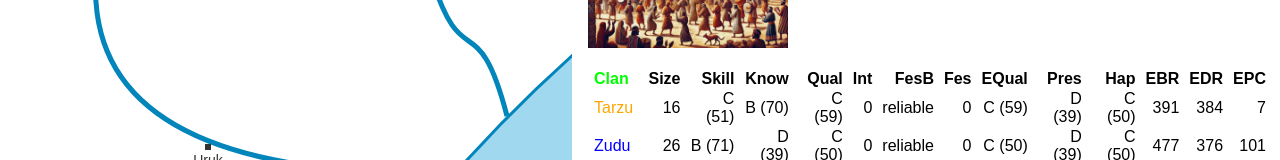
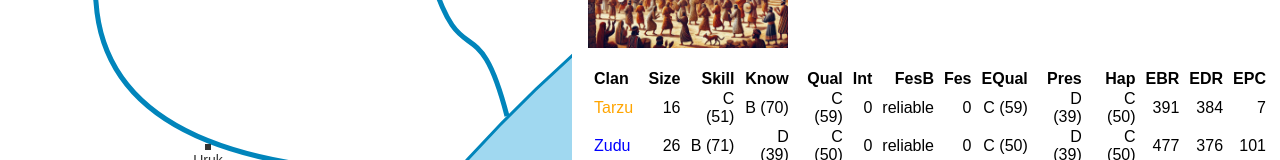
Before and after one commit to dmandelin/world2, a SvelteKit app: page / in a window 1280 px wide. Shown: the part 148-308 px from the top of the page. Built offline with nearby package versions, Linux system fonts and the light colour scheme.

Commit message:
Remove CSS we're not using right now.

```diff
--- a/src/components/ClanList.svelte
+++ b/src/components/ClanList.svelte
@@ -11,12 +11,6 @@
 </script>
 
 <style>
-    .grade_A { color: #0f0; }
-    .grade_B { color: #8f8; }
-    .grade_C { color: #ff8; }
-    .grade_D { color: #f88; }
-    .grade_E { color: #f00; }
-
     th, td {
         text-align: left;
         padding: 0 0.25em;
@@ -35,7 +29,7 @@
 <table>
     <thead>
         <tr>
-            <th class="grade_A">Clan</th>
+            <th>Clan</th>
             <th class="ra">Size</th>
             <th class="ra">Skill</th>
             <th class="ra">Know</th>
```
